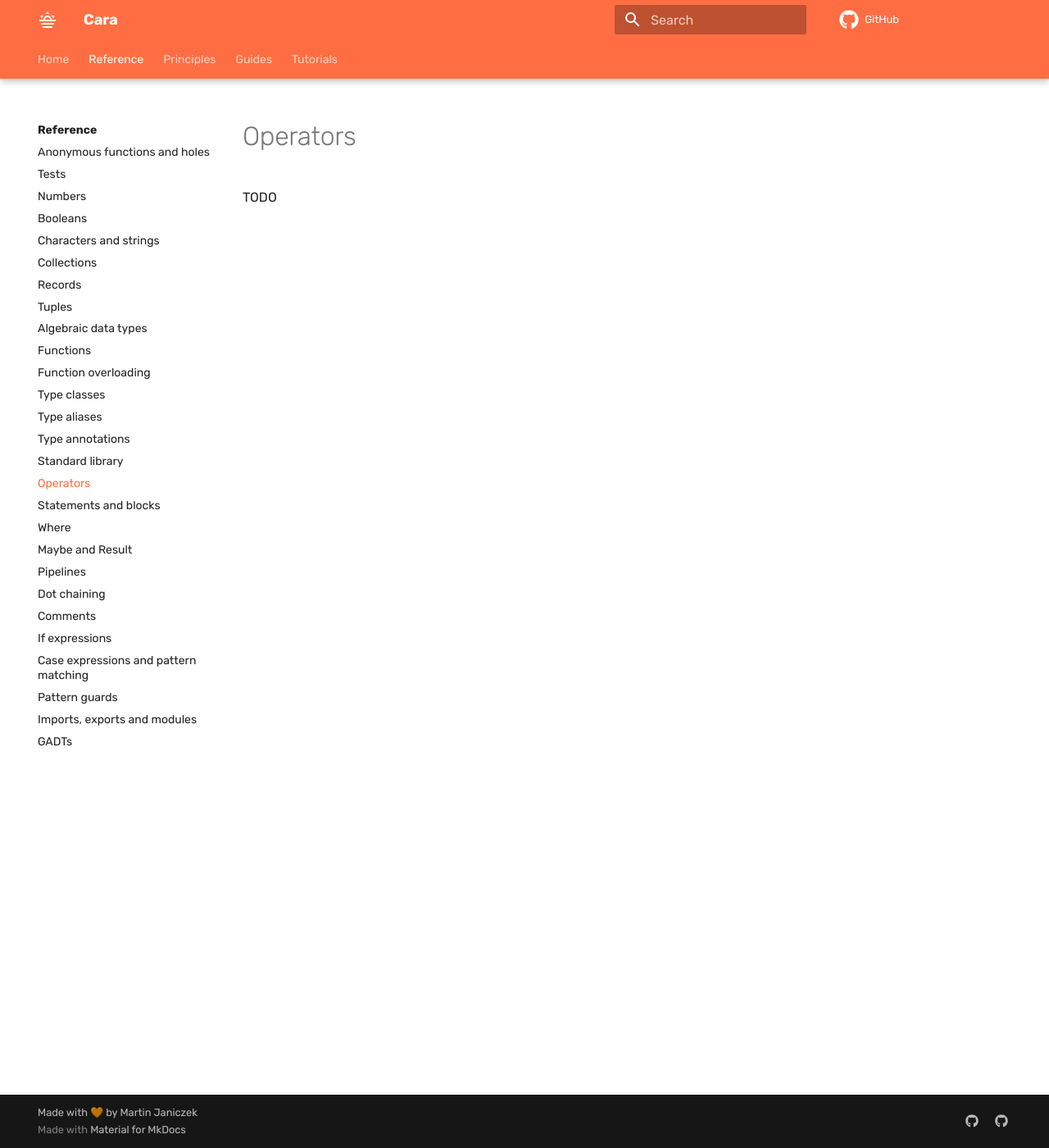
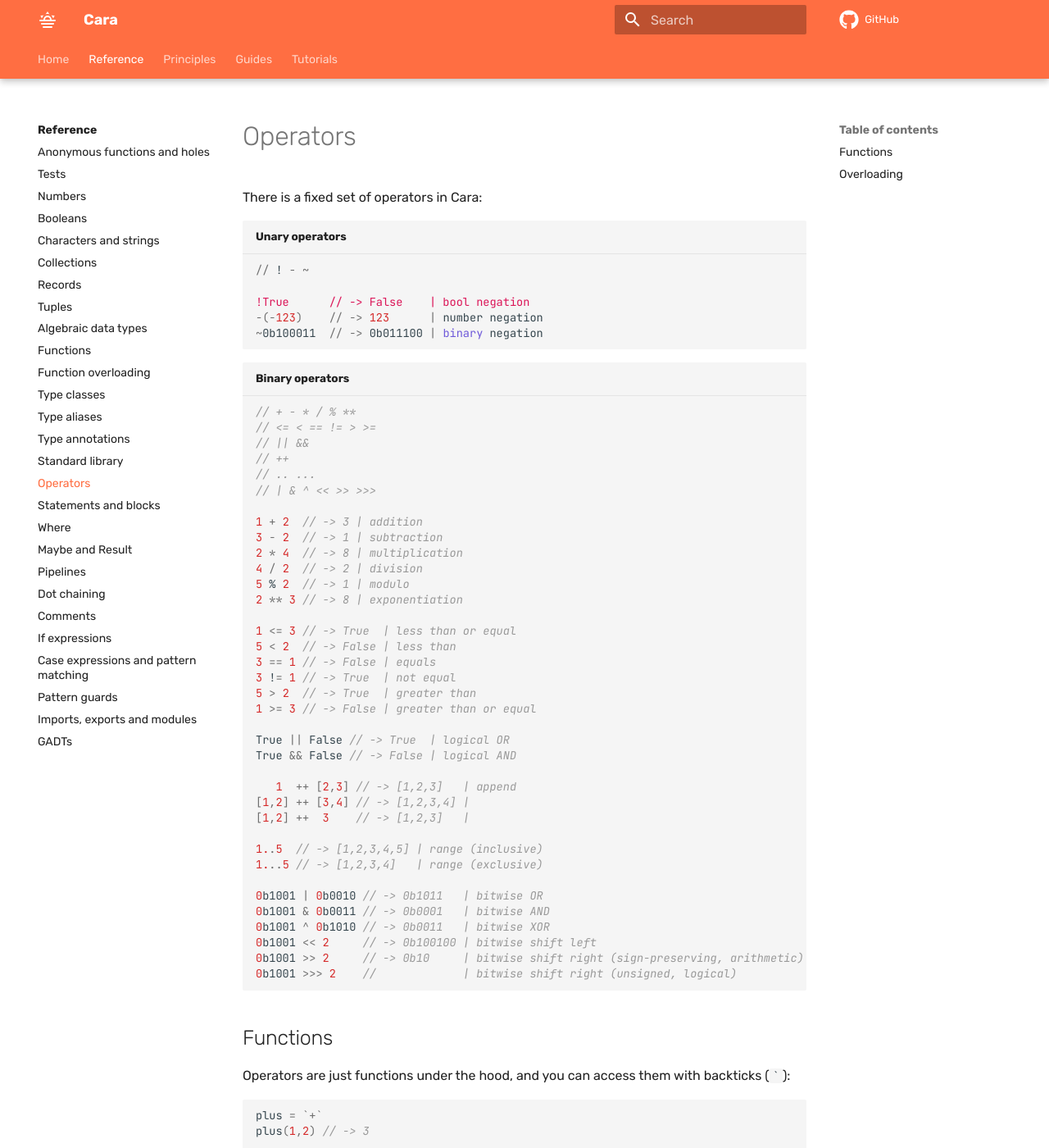
Before and after one commit to cara-lang/website, an MkDocs documentation site: the page built from docs/reference/operators.md, in a window 1280 px wide and 1400 px high. Shown: the whole window at 82% size. Built offline with MkDocs 1.6.1 and Material for MkDocs 9.7.7, drawn with Linux system fonts in a browser that asks for light colours; plug-ins that fetch from the network failed and are left out; comment, search, counter and statistics services are not loaded; some of the changed text lies outside the part shown.

Commit message:
Add section on operators

````diff
--- a/docs/reference/operators.md
+++ b/docs/reference/operators.md
@@ -1,3 +1,94 @@
 # Operators
 
-TODO
+There is a fixed set of operators in Cara:
+
+``` cara title="Unary operators"
+// ! - ~
+
+!True      // -> False    | bool negation
+-(-123)    // -> 123      | number negation
+~0b100011  // -> 0b011100 | binary negation
+```
+
+``` cara title="Binary operators"
+// + - * / % **
+// <= < == != > >=
+// || &&
+// ++
+// .. ...
+// | & ^ << >> >>>
+
+1 + 2  // -> 3 | addition
+3 - 2  // -> 1 | subtraction
+2 * 4  // -> 8 | multiplication
+4 / 2  // -> 2 | division
+5 % 2  // -> 1 | modulo
+2 ** 3 // -> 8 | exponentiation
+
+1 <= 3 // -> True  | less than or equal
+5 < 2  // -> False | less than
+3 == 1 // -> False | equals
+3 != 1 // -> True  | not equal
+5 > 2  // -> True  | greater than
+1 >= 3 // -> False | greater than or equal
+
+True || False // -> True  | logical OR
+True && False // -> False | logical AND
+
+   1  ++ [2,3] // -> [1,2,3]   | append
+[1,2] ++ [3,4] // -> [1,2,3,4] |
+[1,2] ++  3    // -> [1,2,3]   |
+
+1..5  // -> [1,2,3,4,5] | range (inclusive)
+1...5 // -> [1,2,3,4]   | range (exclusive)
+
+0b1001 | 0b0010 // -> 0b1011   | bitwise OR
+0b1001 & 0b0011 // -> 0b0001   | bitwise AND
+0b1001 ^ 0b1010 // -> 0b0011   | bitwise XOR
+0b1001 << 2     // -> 0b100100 | bitwise shift left
+0b1001 >> 2     // -> 0b10     | bitwise shift right (sign-preserving, arithmetic)
+0b1001 >>> 2    //             | bitwise shift right (unsigned, logical)
+```
+
+## Functions
+
+Operators are just functions under the hood, and you can access them with
+backticks (`` ` ``):
+
+``` cara
+plus = `+`
+plus(1,2) // -> 3
+
+0
+  |> plus(1)
+  |> `+`(2)
+  |> #(_ + 3)
+// -> 6
+```
+
+## Overloading
+
+All these operators can be overloaded to provide nicer APIs and build DSLs:
+
+``` cara title="Overloading example: XY pair"
+type alias XY = (Int, Int)
+
+`+`((ax,ay): XY, (bx,by): XY): XY = (ax+bx, ay+by)
+`*`((ax,ay): XY, (bx,by): XY): XY = (ax*bx, ay*by)
+`*`(k: Int,      (x,y): XY):   XY = (k*x,   k*y)
+
+(1,2) + (3,4) // -> (4,6)
+(1,2) * (3,4) // -> (3,8)
+3 * (3,4)     // -> (9,12)
+```
+
+``` cara title="Overloading example: Routing DSL"
+type Route
+  = Root
+  | Nest(Route,String)
+
+`/`(r: Route, s: String): Route = Nest(r,s)
+
+Root / "api" / "v1" / "workspaces"
+// -> Nest(Nest(Nest(Root,"api"),"v1"),"workspaces")
+```
````
Also changed, not shown: docs/reference/index.md (+1 -1 lines).
